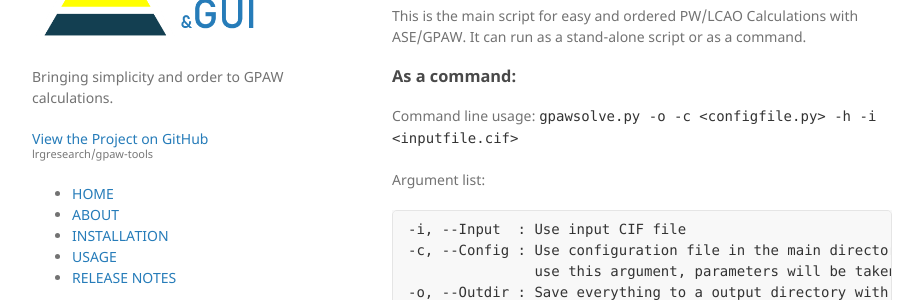
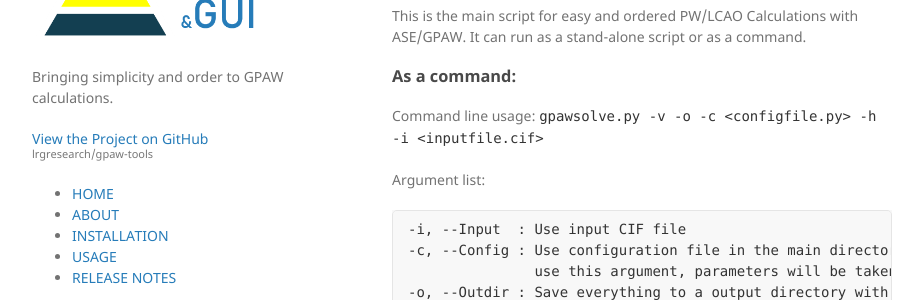
Before and after one commit to lrgresearch/gpaw-tools, a Jekyll site: the page built from usage.md, in a window 1280 px wide and 900 px high, scrolled down 390 px. Shown: the part 152-452 px from the top of the window, without its empty margins (178-1101 px from the left). Built offline with Jekyll 4.4.1, drawn with Linux system fonts in a browser that asks for light colours.

````diff
--- a/usage.md
+++ b/usage.md
@@ -28,7 +28,7 @@ gpaw-tools/
 This is the main script for easy and ordered PW/LCAO Calculations with ASE/GPAW. It can run as a stand-alone script or as a command.
 
 ### As a command:
-Command line usage: `gpawsolve.py -o -c <configfile.py> -h -i <inputfile.cif>`
+Command line usage: `gpawsolve.py -v -o -c <configfile.py> -h -i <inputfile.cif>`
 
 Argument list:
 ```
````
